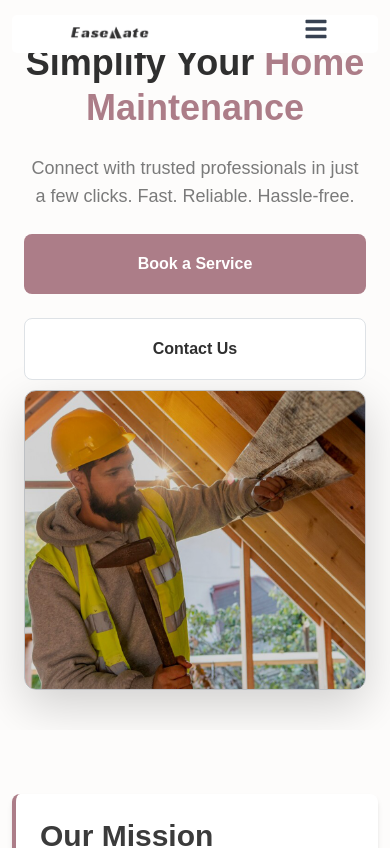
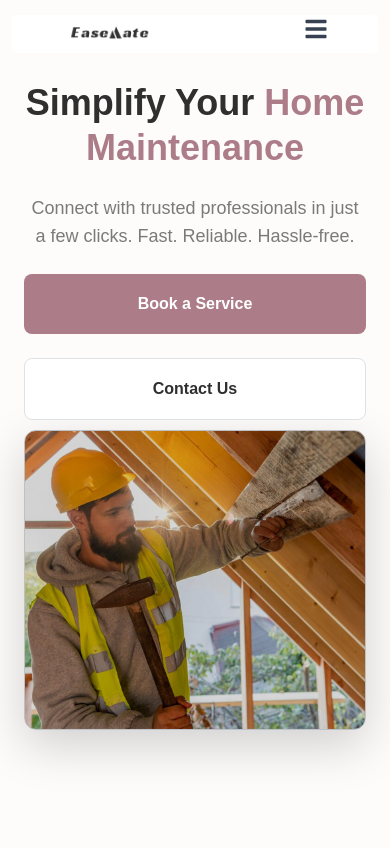
Before and after one commit to Palaklakhani04/services, a Next.js app: page / in a window 390 px wide. Shown: the top 848 px of the page. Built offline with nearby package versions, Linux system fonts and the light colour scheme; no server answers; the database is empty.

Commit message:
Update HeroSection.js

```diff
--- a/app/components/HeroSection.js
+++ b/app/components/HeroSection.js
@@ -59,7 +59,7 @@ export default function HeroSection() {
   }, []);
 
   return (
-    <section className="w-full min-h-[600px] bg-[#FDFCFB] flex flex-col md:flex-row items-center justify-between overflow-hidden px-6 md:px-20 py-10 md:py-0">
+    <section className="w-full min-h-[600px] bg-[#FDFCFB] flex flex-col md:flex-row items-center justify-between overflow-hidden px-6 md:px-20 py-20 md:py-0 ">
       {/* Left Content */}
       <div className="md:w-1/2 z-10 text-center md:text-left">
         <h1 className="text-4xl md:text-5xl font-bold text-[#2F2F2F] leading-tight">
```
